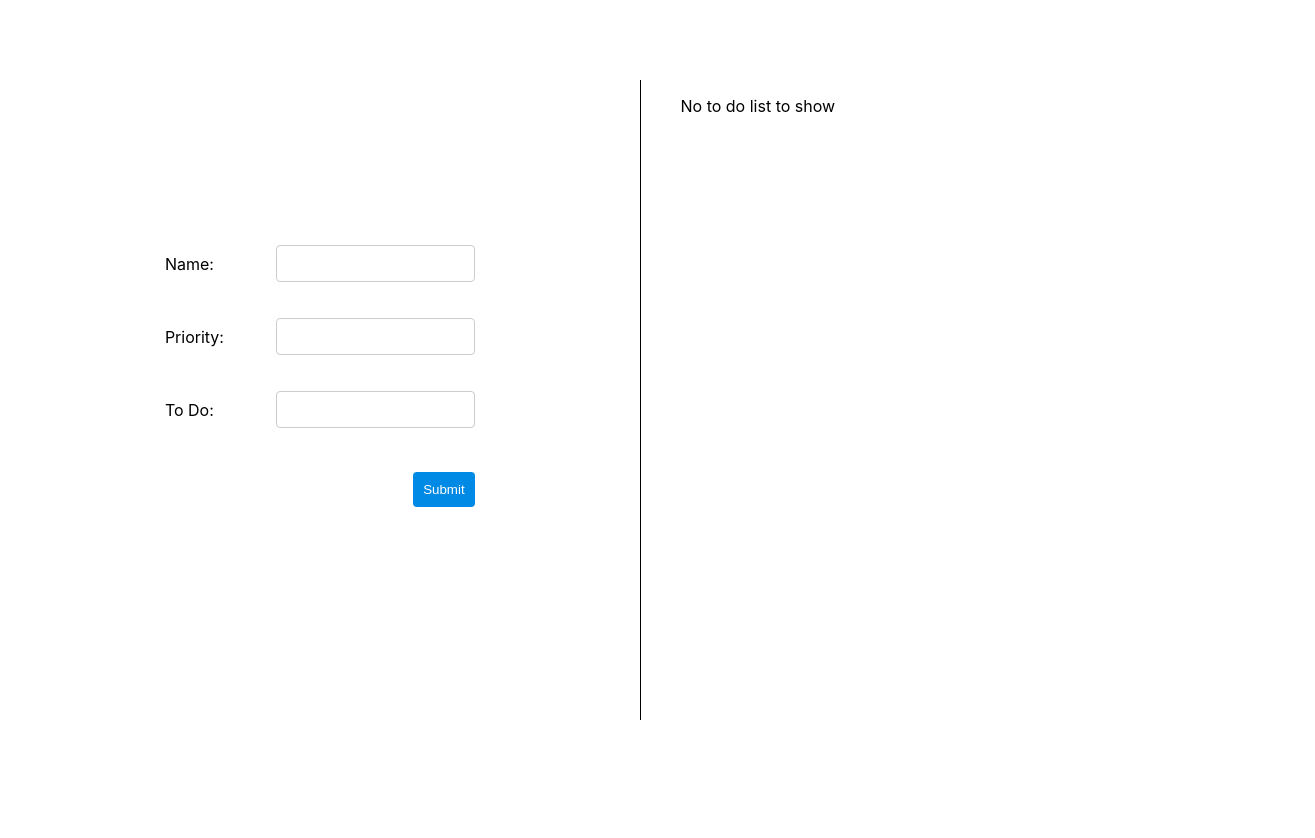
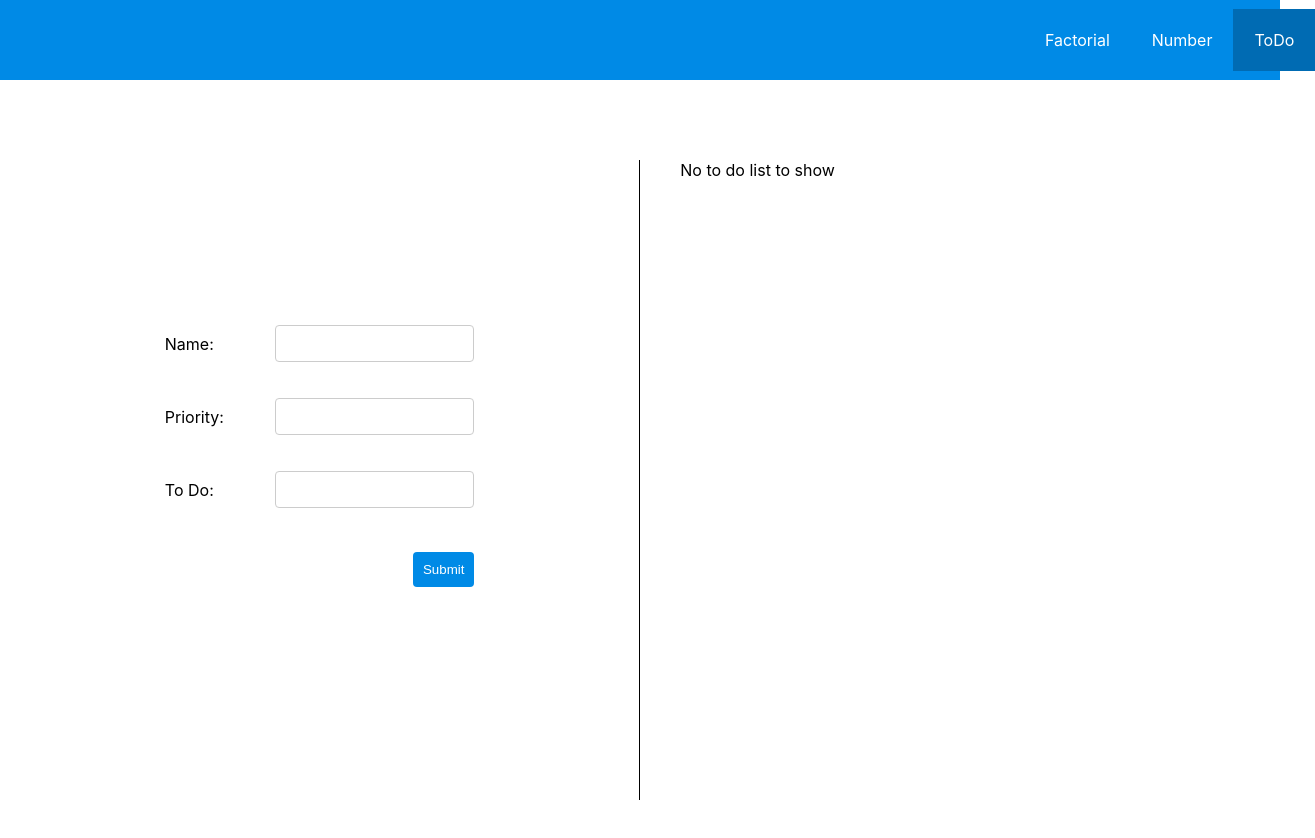
Before and after one commit to LinThitHtwe/TeamOneAssignmentToDo, a React (Create React App) app: page / in a window 1280 px wide. Shown: the top 838 px of the page, 1315 px wide, since content can reach past the window. Before the commit the page ends 800 px from the top, so only its background shows below. Built offline with nearby package versions, Linux system fonts and the light colour scheme.

Commit message:
added navbar, modify appjs to go to different pages when navbar is clicked

```diff
--- a/src/App.js
+++ b/src/App.js
@@ -1,16 +1,25 @@
-import logo from './logo.svg';
-import './App.css';
-import Factorial from './pages/Factorial';
+import logo from "./logo.svg";
+import "./App.css";
+import Factorial from "./pages/Factorial";
 import ToDo from "./pages/ToDo";
+import Navbar from "./components/Navbar";
+import { useState } from "react";
 
 function App() {
+  const [activeComponent, setActiveComponent] = useState("ToDo");
+
+  const handleNavbarClick = (component) => {
+    setActiveComponent(component);
+  };
+
   return (
     <>
-
-      <ToDo />
-
-      {/*   <Factorial /> */}
-
+      <Navbar
+        onNavbarClick={handleNavbarClick}
+        activeComponent={activeComponent}
+      />
+      {activeComponent === "ToDo" && <ToDo />}
+      {activeComponent === "Factorial" && <Factorial />}
     </>
   );
 }
--- a/src/components/Navbar.js
+++ b/src/components/Navbar.js
@@ -1,9 +1,34 @@
 import React from "react";
-
-const Navbar = () => {
+import navbar from "../styles/navbar.css";
+const Navbar = ({ onNavbarClick, activeComponent }) => {
   return (
-    <div>
-      <h1>Navbar Init</h1>
+    <div className="navbar">
+      <div className="navbar-items-container">
+        <span
+          className={`navbar-item ${
+            activeComponent === "Factorial" ? "active" : ""
+          }`}
+          onClick={() => onNavbarClick("Factorial")}
+        >
+          Factorial
+        </span>
+        <span
+          className={`navbar-item ${
+            activeComponent === "Number" ? "active" : ""
+          }`}
+          onClick={() => onNavbarClick("Number")}
+        >
+          Number
+        </span>
+        <span
+          className={`navbar-item ${
+            activeComponent === "ToDo" ? "active" : ""
+          }`}
+          onClick={() => onNavbarClick("ToDo")}
+        >
+          ToDo
+        </span>
+      </div>
     </div>
   );
 };
--- a/src/index.css
+++ b/src/index.css
@@ -1,13 +1,19 @@
 body {
   margin: 0;
-  font-family: -apple-system, BlinkMacSystemFont, 'Segoe UI', 'Roboto', 'Oxygen',
-    'Ubuntu', 'Cantarell', 'Fira Sans', 'Droid Sans', 'Helvetica Neue',
+  font-family: -apple-system, BlinkMacSystemFont, "Segoe UI", "Roboto", "Oxygen",
+    "Ubuntu", "Cantarell", "Fira Sans", "Droid Sans", "Helvetica Neue",
     sans-serif;
   -webkit-font-smoothing: antialiased;
   -moz-osx-font-smoothing: grayscale;
 }
 
 code {
-  font-family: source-code-pro, Menlo, Monaco, Consolas, 'Courier New',
+  font-family: source-code-pro, Menlo, Monaco, Consolas, "Courier New",
     monospace;
 }
+
+* {
+  border: 0;
+  margin: 0;
+  box-sizing: border-box;
+}
--- /dev/null
+++ b/src/styles/navbar.css
@@ -0,0 +1,28 @@
+.navbar {
+  background-color: #008ae6;
+  height: 10vh;
+  color: #fff;
+  display: flex;
+  justify-content: end;
+  align-items: center;
+}
+
+.navbar-items-container {
+  width: 20%;
+  display: flex;
+  justify-content: space-evenly;
+  padding: 0;
+}
+
+.navbar-item {
+  cursor: pointer;
+  padding: 21px;
+}
+
+.navbar-item:hover {
+  background-color: #007acc;
+}
+
+.navbar-item.active {
+  background-color: #006bb3;
+}
```
